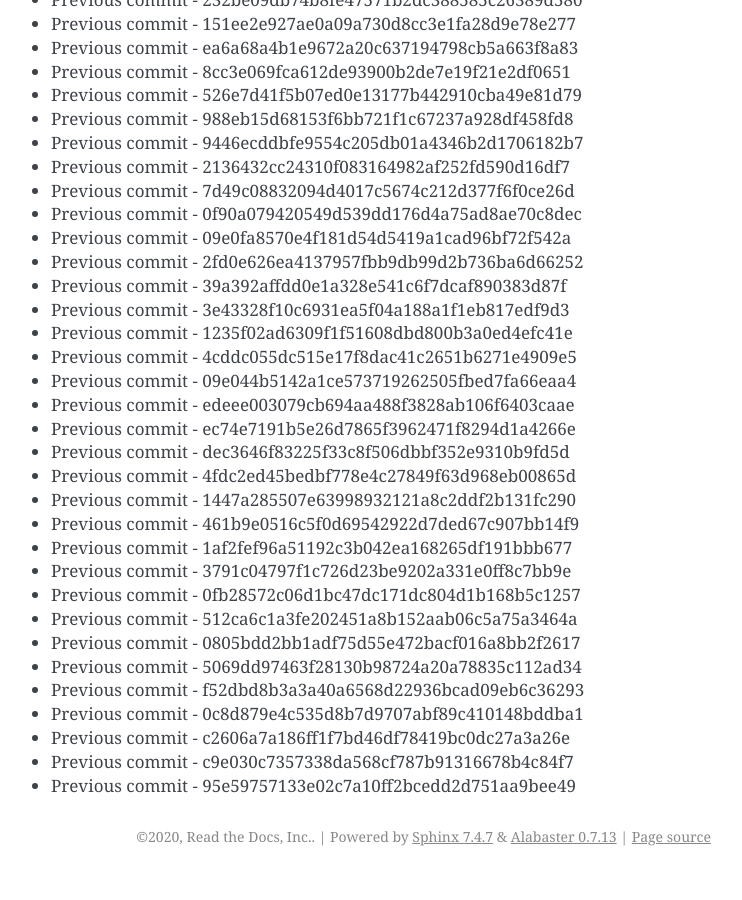
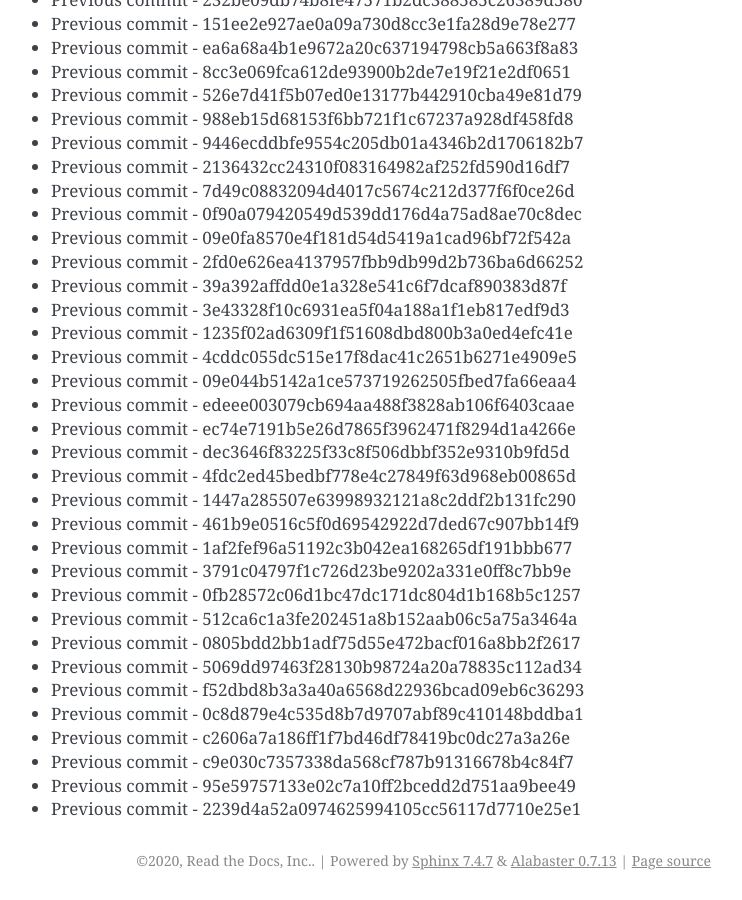
Before and after one commit to readthedocs/rtd-git-stresstest, a Sphinx documentation site: the page built from docs/updates.rst, in a window 1280 px wide and 900 px high, scrolled down 23881 px. Shown: the whole window, without its empty margins (399-1141 px from the left). Built offline with Sphinx 7.4.7, drawn with Linux system fonts in a browser that asks for light colours; before the commit the page ends 24757 px from its top, so only the background shows below that.

Commit message:
Generating commit from previous: 2239d4a52a0974625994105cc56117d7710e25e1

```diff
--- a/docs/updates.rst
+++ b/docs/updates.rst
@@ -1035,3 +1035,4 @@ It can be tested for any performance characteristics.
 * Previous commit - c2606a7a186ff1f7bd46df78419bc0dc27a3a26e
 * Previous commit - c9e030c7357338da568cf787b91316678b4c84f7
 * Previous commit - 95e59757133e02c7a10ff2bcedd2d751aa9bee49
+* Previous commit - 2239d4a52a0974625994105cc56117d7710e25e1
```
